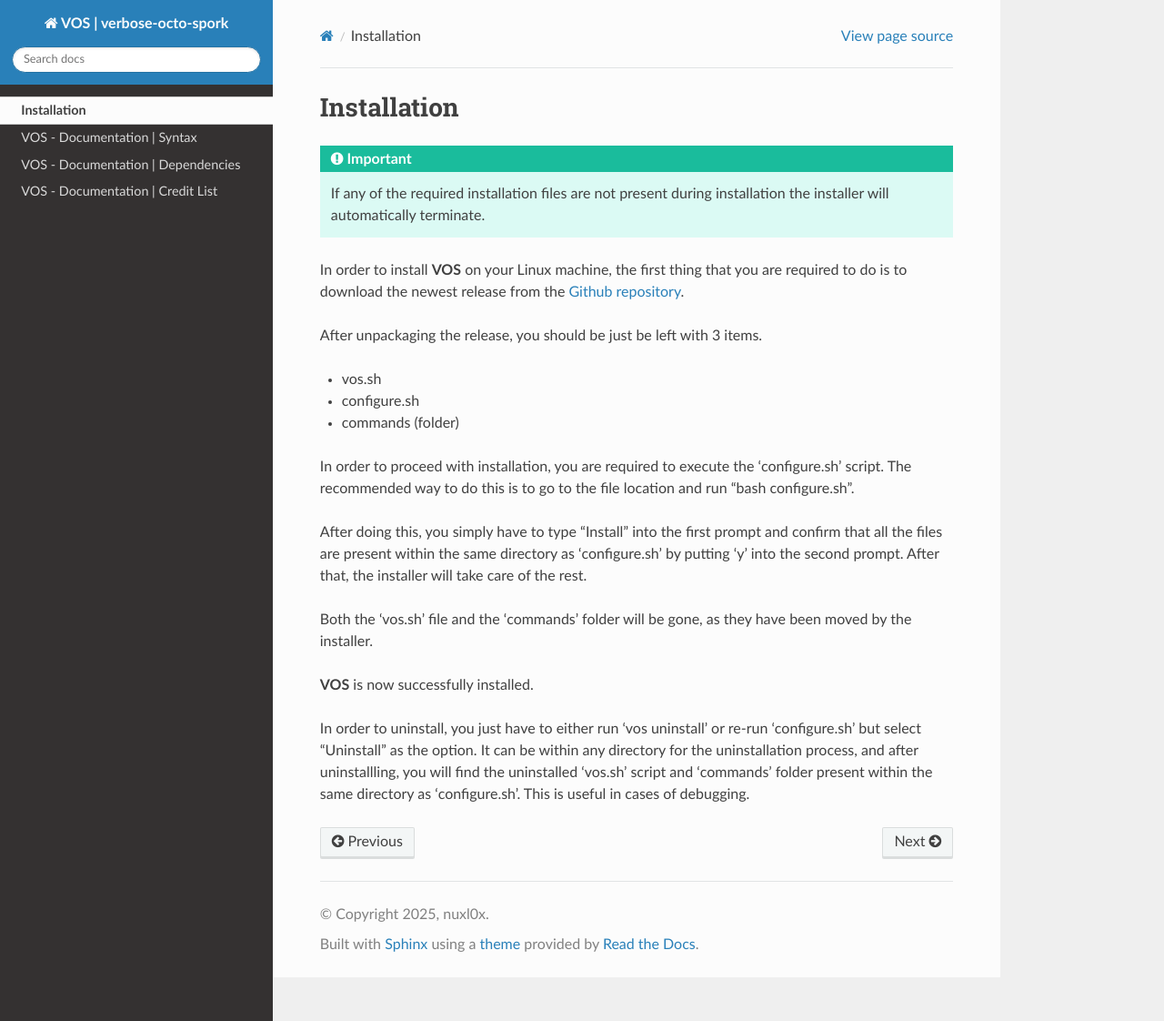
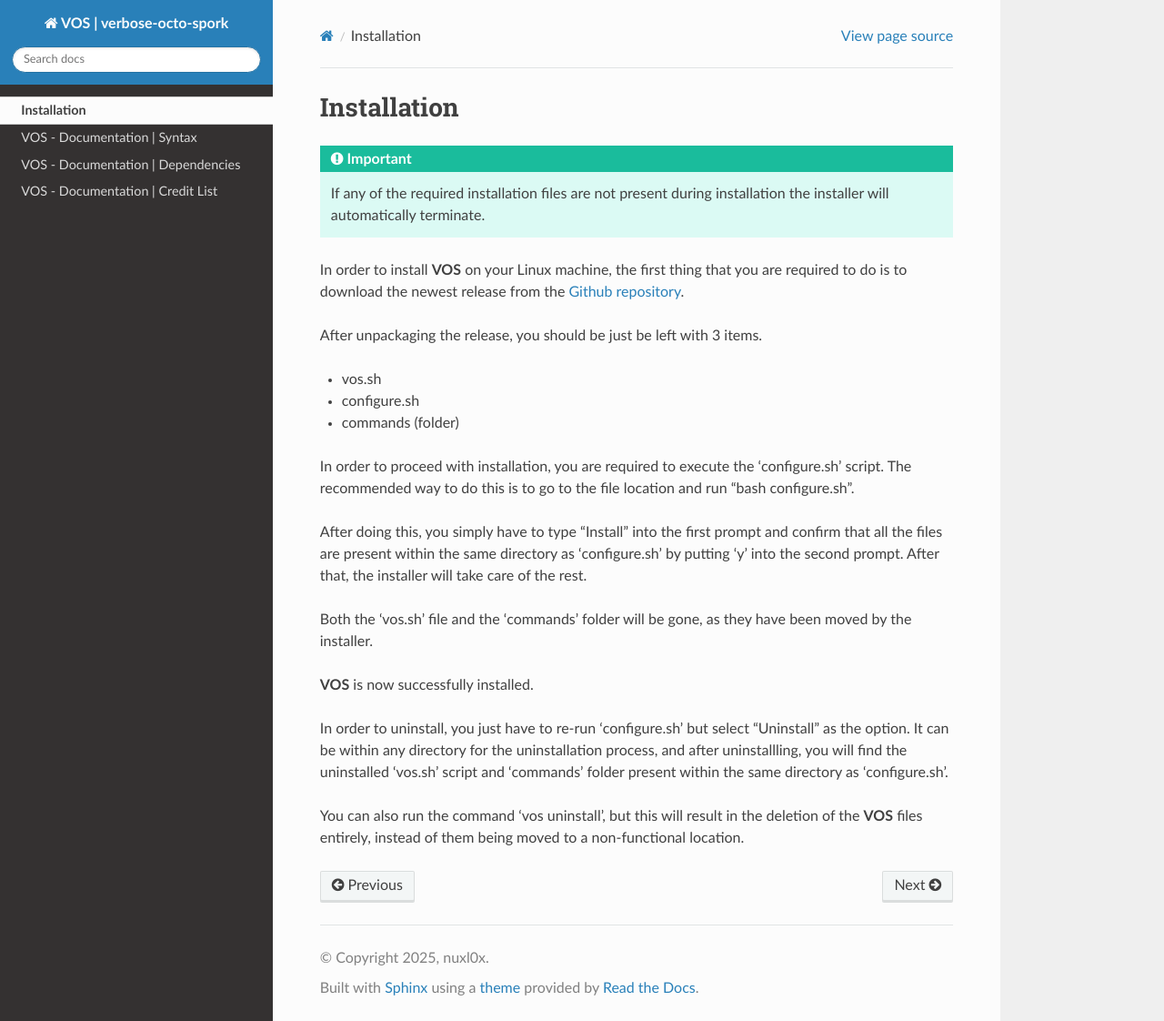
Before and after one commit to nuxl0x/vos_docs, a Sphinx documentation site: the page built from docs/source/installation.rst, in a window 1280 px wide and 1122 px high. Shown: the whole window at 91% size. Built offline with Sphinx 7.4.7 and the Read the Docs theme 3.1.0, drawn with Linux system fonts in a browser that asks for light colours.

Commit message:
Update installation.rst

```diff
--- a/docs/source/installation.rst
+++ b/docs/source/installation.rst
@@ -21,4 +21,6 @@ Both the 'vos.sh' file and the 'commands' folder will be gone, as they have been
 
 **VOS** is now successfully installed.
 
-In order to uninstall, you just have to either run 'vos uninstall' or re-run 'configure.sh' but select "Uninstall" as the option. It can be within any directory for the uninstallation process, and after uninstallling, you will find the uninstalled 'vos.sh' script and 'commands' folder present within the same directory as 'configure.sh'. This is useful in cases of debugging.
+In order to uninstall, you just have to re-run 'configure.sh' but select "Uninstall" as the option. It can be within any directory for the uninstallation process, and after uninstallling, you will find the uninstalled 'vos.sh' script and 'commands' folder present within the same directory as 'configure.sh'.
+
+You can also run the command 'vos uninstall', but this will result in the deletion of the **VOS** files entirely, instead of them being moved to a non-functional location.
```
